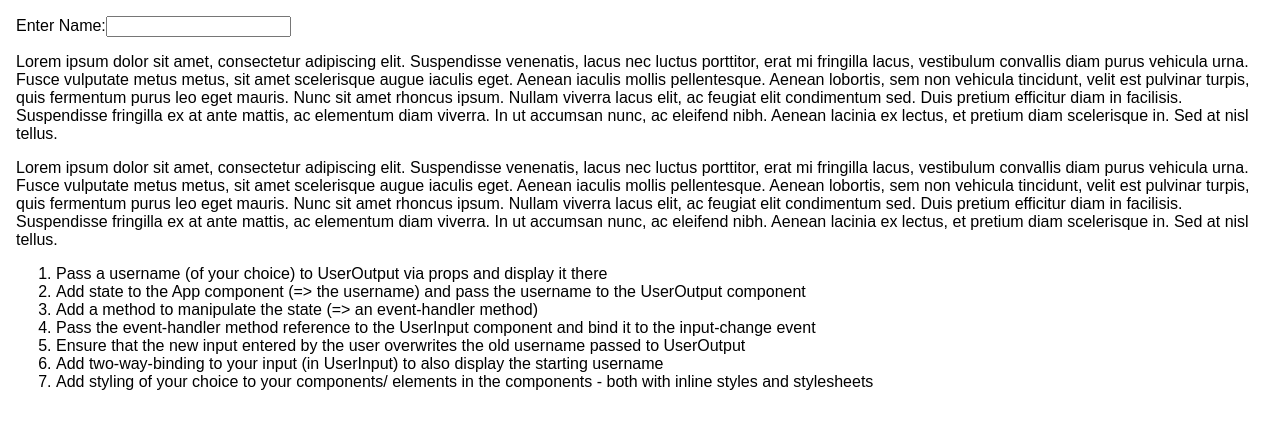
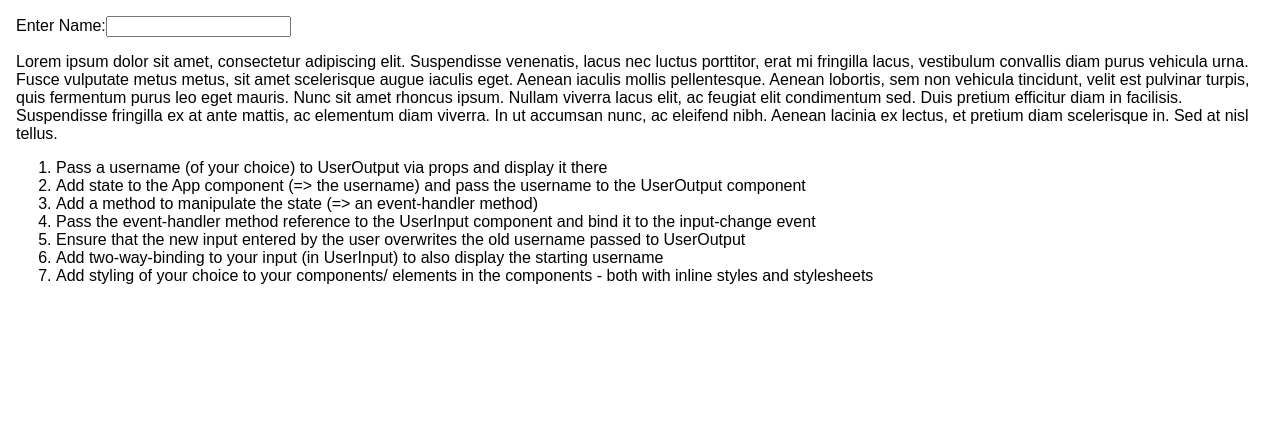
Before and after one commit to Redrogue12/React-Base-Syntax, a React (Create React App) app: page / in a window 1280 px wide. Shown: the top 428 px of the page. Built offline with nearby package versions, Linux system fonts and the light colour scheme.

Commit message:
Formatting

```diff
--- a/src/components/UserOutput.js
+++ b/src/components/UserOutput.js
@@ -14,17 +14,6 @@ const userOutput = (props) => {
         Suspendisse fringilla ex at ante mattis, ac elementum diam viverra. In ut accumsan nunc,
         ac eleifend nibh. Aenean lacinia ex lectus, et pretium diam scelerisque in. Sed at nisl tellus.
       </p>
-      <p>
-        Lorem ipsum dolor sit amet, consectetur adipiscing elit.
-        Suspendisse venenatis, lacus nec luctus porttitor, erat mi fringilla lacus,
-        vestibulum convallis diam purus vehicula urna. Fusce vulputate metus metus,
-        sit amet scelerisque augue iaculis eget. Aenean iaculis mollis pellentesque.
-        Aenean lobortis, sem non vehicula tincidunt, velit est pulvinar turpis, quis
-        fermentum purus leo eget mauris. Nunc sit amet rhoncus ipsum. Nullam viverra
-        lacus elit, ac feugiat elit condimentum sed. Duis pretium efficitur diam in facilisis.
-        Suspendisse fringilla ex at ante mattis, ac elementum diam viverra. In ut accumsan nunc,
-        ac eleifend nibh. Aenean lacinia ex lectus, et pretium diam scelerisque in. Sed at nisl tellus.
-      </p>
     </div>
   )
 }
```
